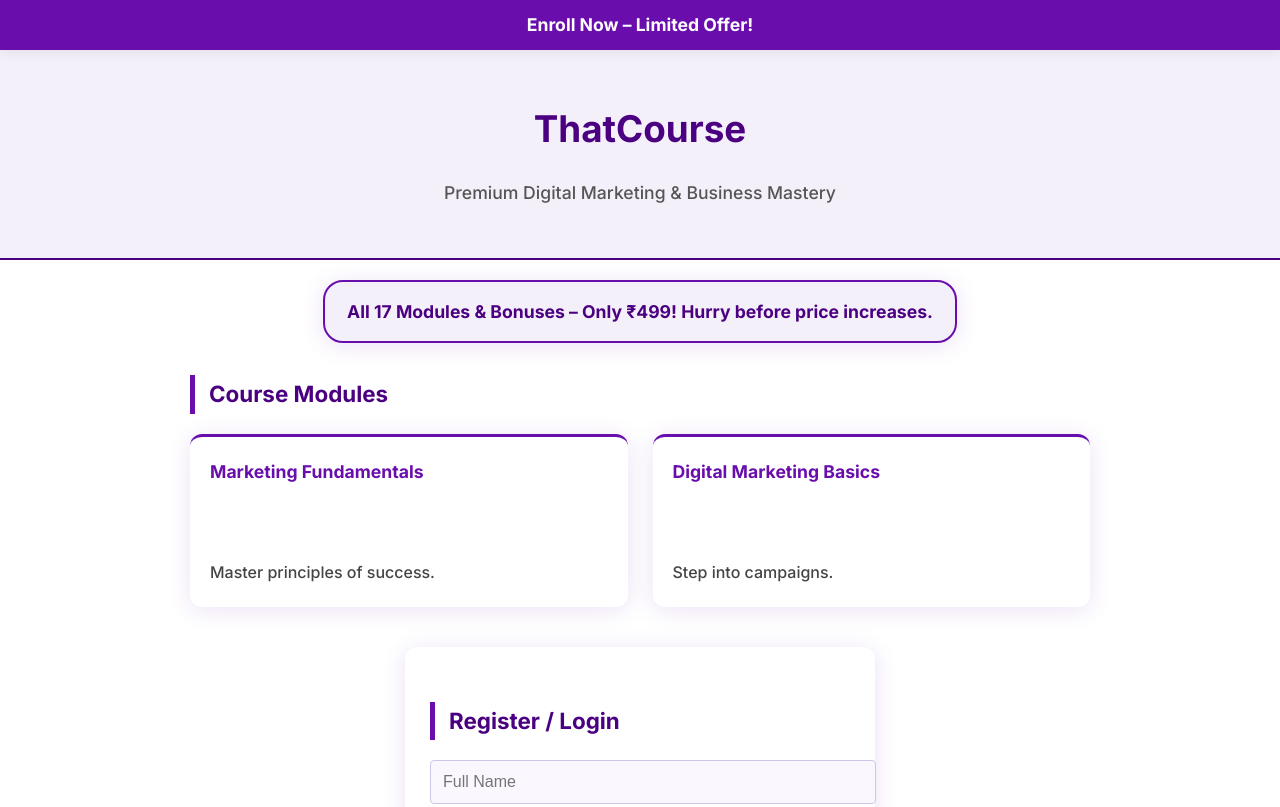
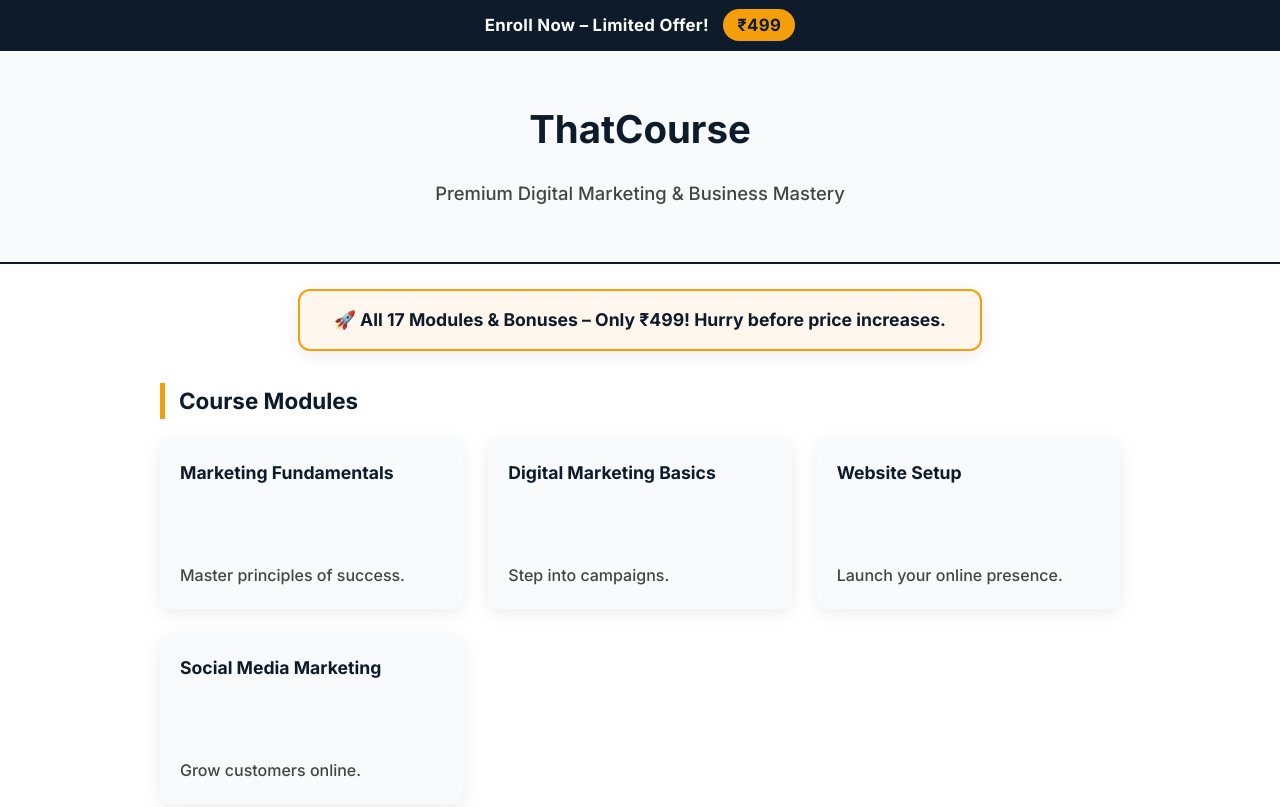
Before and after one commit to yuvapreneur/yuvapreneur123, a website: page index.html in a window 1280 px wide. Shown: the top 807 px of the page. Drawn offline with Linux system fonts and the light colour scheme.

Commit message:
index.html

```diff
--- a/index.html
+++ b/index.html
@@ -7,11 +7,13 @@
   <link href="https://fonts.googleapis.com/css2?family=Inter:wght@500;700&family=Roboto:wght@400;600&display=swap" rel="stylesheet">
   <style>
     :root {
-      --primary: #6a0dad;        /* Purple */
-      --primary-dark: #4b0082;   /* Dark Purple */
-      --white: #fff;
-      --text: #222;
-      --shadow: 0 3px 24px rgba(106,13,173,0.12);
+      --navy: #0D1B2A;
+      --gold: #F59E0B;
+      --gold-dark: #D97706;
+      --white: #FFFFFF;
+      --gray-bg: #F8FAFC;
+      --text: #2E2E2E;
+      --shadow: 0 4px 18px rgba(0,0,0,0.08);
     }
 
     body {
@@ -19,65 +21,74 @@
       background: var(--white);
       color: var(--text);
       margin: 0; padding: 0;
-      line-height: 1.7;
+      line-height: 1.6;
     }
 
+    /* Sticky CTA */
     .sticky-cta {
       position: sticky;
       top: 0; z-index:1000;
-      background: var(--primary);
+      background: var(--navy);
       color: var(--white);
       text-align: center;
-      padding: 10px;
+      padding: 12px;
       font-weight: 700;
-      font-size: 1.1rem;
-      box-shadow: 0 2px 12px rgba(0,0,0,0.08);
+      font-size: 1.05rem;
+      letter-spacing: 0.3px;
+    }
+    .sticky-cta span {
+      background: var(--gold);
+      color: var(--navy);
+      padding: 6px 14px;
+      border-radius: 20px;
+      margin-left: 10px;
     }
 
+    /* Header */
     header {
-      background: #f4f0fa;
+      background: var(--gray-bg);
       text-align: center;
-      padding: 3rem 1rem 2rem 1rem;
-      border-bottom: 2px solid var(--primary-dark);
+      padding: 3rem 1rem 2.2rem 1rem;
+      border-bottom: 2px solid var(--navy);
     }
-
     header h1 {
-      color: var(--primary-dark);
-      font-size: 2.3rem;
-      margin: 0 0 10px 0;
+      color: var(--navy);
+      font-size: 2.4rem;
+      margin: 0 0 12px 0;
       font-weight: 800;
     }
     header p {
-      color: #555;
-      font-size: 1.1rem;
+      color: #444;
+      font-size: 1.15rem;
     }
 
+    /* Urgency */
     .urgency {
-      color: var(--primary-dark);
-      background: #f4f0fa;
+      color: var(--navy);
+      background: #fff7ed;
       font-weight: 700;
       font-size: 1.1rem;
       text-align: center;
-      border-radius: 20px;
-      margin: 20px auto;
+      border-radius: 12px;
+      margin: 25px auto;
       padding: 15px;
-      max-width: 600px;
-      border: 2px solid var(--primary);
+      max-width: 650px;
+      border: 2px solid var(--gold);
       box-shadow: var(--shadow);
     }
 
+    /* Container */
     .container {
       width: 100%;
-      max-width: 900px;
+      max-width: 960px;
       margin: 32px auto;
       padding: 0 2vw;
     }
-
     h2 {
-      color: var(--primary-dark);
+      color: var(--navy);
       font-weight: 800;
       font-size: 1.4rem;
-      border-left: 5px solid var(--primary);
+      border-left: 5px solid var(--gold);
       padding-left: 14px;
       margin: 30px 0 20px 0;
     }
@@ -88,9 +99,8 @@
       grid-template-columns: repeat(auto-fit, minmax(250px, 1fr));
       gap: 25px;
     }
-
     .card {
-      background: var(--white);
+      background: var(--gray-bg);
       border-radius: 12px;
       box-shadow: var(--shadow);
       padding: 20px;
@@ -98,27 +108,28 @@
       display: flex;
       flex-direction: column;
       justify-content: space-between;
-      border-top: 3px solid var(--primary);
       transition: transform 0.2s;
     }
-
     .card:hover { transform: translateY(-3px); }
-    .card h3 { color: var(--primary); font-size: 1.1rem; margin: 0 0 8px; }
+    .card h3 { color: var(--navy); font-size: 1.1rem; margin: 0 0 8px; }
     .card .desc { color: #444; font-size: 1rem; }
 
+    /* CTA Buttons */
     .cta-btn {
-      background: var(--primary);
-      color: var(--white);
+      background: var(--gold);
+      color: var(--navy);
       border: none;
       border-radius: 6px;
-      padding: 10px;
+      padding: 12px;
       margin-top: 12px;
       font-size: 1rem;
       font-weight: 700;
       cursor: pointer;
       width: 100%;
+      box-shadow: 0 3px 8px rgba(0,0,0,0.12);
+      transition: background 0.2s;
     }
-    .cta-btn:hover { background: var(--primary-dark); }
+    .cta-btn:hover { background: var(--gold-dark); }
 
     /* Form */
     .form-card {
@@ -129,35 +140,36 @@
       margin: 40px auto;
       padding: 25px;
     }
-    .form-group {
-      margin-bottom: 16px;
-    }
+    .form-group { margin-bottom: 16px; }
     .form-group input {
       width: 100%;
       padding: 12px;
       font-size: 1rem;
-      border: 1.4px solid #d1c4e9;
+      border: 1.4px solid #d1d5db;
       border-radius: 4px;
       outline: none;
-      background: #faf7ff;
+      background: #fff;
     }
-
-    #message { text-align: center; color: var(--primary-dark); font-weight: 700; margin-top: 10px; }
+    .form-group input:focus {
+      border-color: var(--gold);
+      box-shadow: 0 0 0 2px rgba(245,158,11,0.25);
+    }
+    #message { text-align: center; color: var(--navy); font-weight: 700; margin-top: 10px; }
 
     /* Footer */
     footer {
-      background: var(--primary-dark);
+      background: var(--navy);
       color: var(--white);
       padding: 25px;
       text-align: center;
       font-size: 1rem;
     }
-    .footer-link { color: var(--white); text-decoration: underline; }
+    .footer-link { color: var(--gold); text-decoration: underline; }
   </style>
 </head>
 <body>
   <div class="sticky-cta">
-    Enroll Now – Limited Offer!
+    Enroll Now – Limited Offer! <span>₹499</span>
   </div>
 
   <header>
@@ -166,7 +178,7 @@
   </header>
 
   <div class="urgency">
-    All 17 Modules & Bonuses – Only ₹499! Hurry before price increases.
+    🚀 All 17 Modules & Bonuses – Only ₹499! Hurry before price increases.
   </div>
 
   <div class="container">
@@ -174,6 +186,8 @@
     <div class="grid">
       <div class="card"><h3>Marketing Fundamentals</h3><div class="desc">Master principles of success.</div></div>
       <div class="card"><h3>Digital Marketing Basics</h3><div class="desc">Step into campaigns.</div></div>
+      <div class="card"><h3>Website Setup</h3><div class="desc">Launch your online presence.</div></div>
+      <div class="card"><h3>Social Media Marketing</h3><div class="desc">Grow customers online.</div></div>
     </div>
   </div>
 
```
